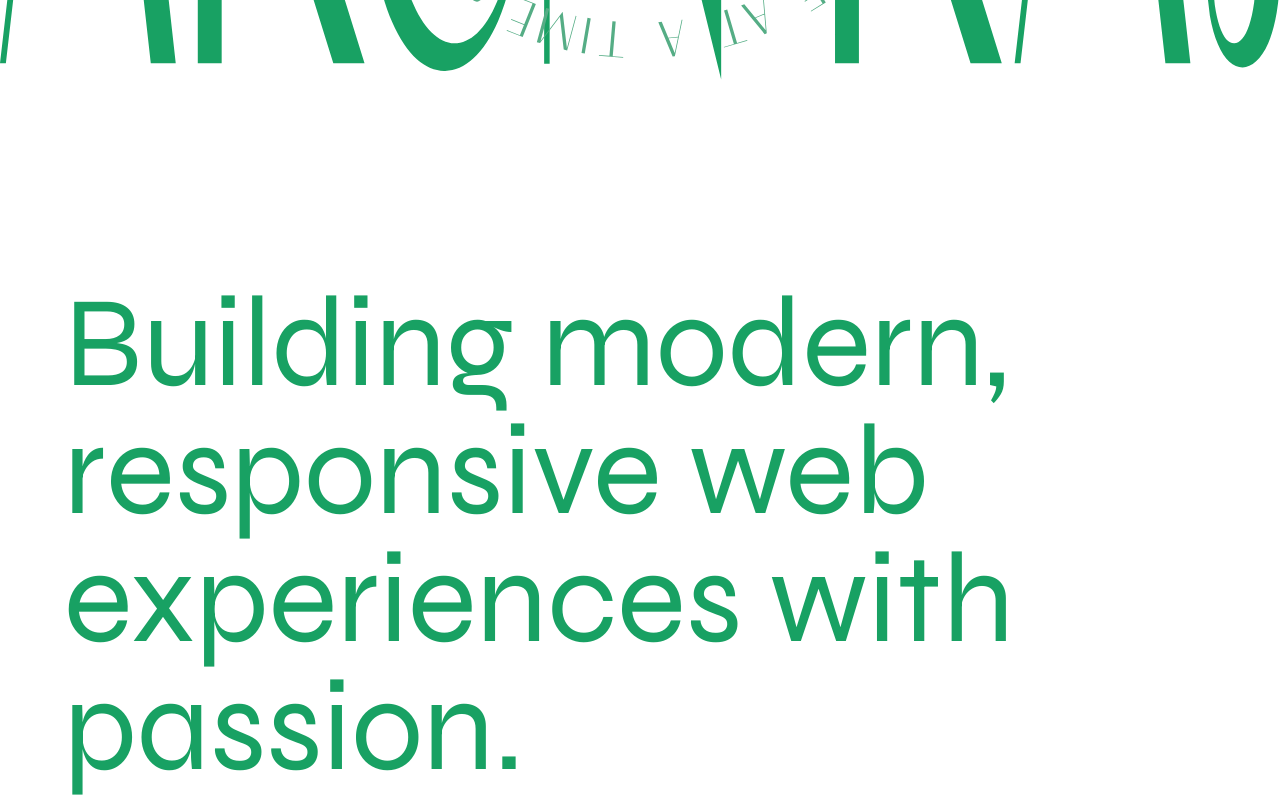
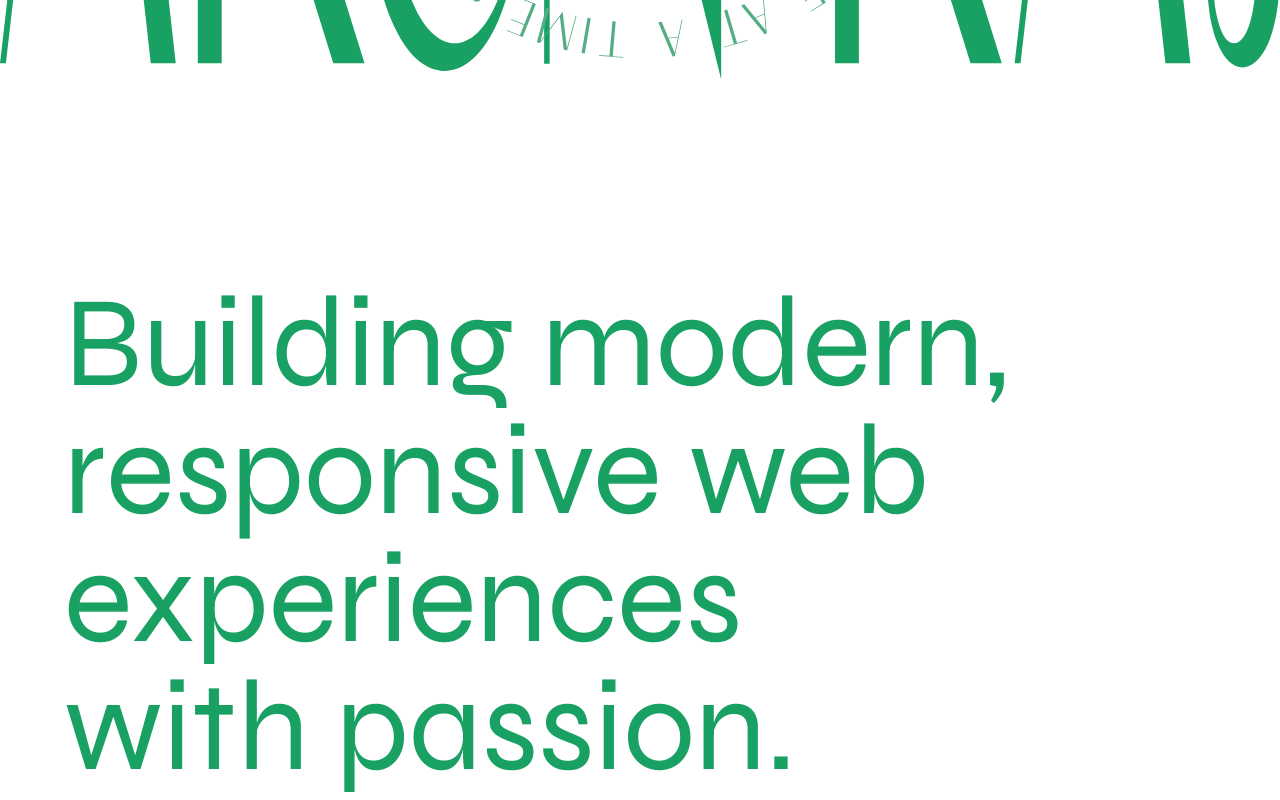
Before and after one commit to arunrajwebdeveloper/portfolio, a React (Vite) app: page / in a window 1280 px wide. Shown: the part 680-1480 px from the top of the page. Built offline with nearby package versions, Linux system fonts and the light colour scheme.

Commit message:
landing anim

```diff
--- a/src/components/LandingSection.tsx
+++ b/src/components/LandingSection.tsx
@@ -1,34 +1,88 @@
 import { useRef } from "react";
-import { motion, useScroll } from "framer-motion";
+import { useInView, motion, type Variants } from "framer-motion";
 
 const LandingSection = () => {
-  const container = useRef(null);
+  const body = useRef(null);
+  const isInView = useInView(body, { once: false, margin: "-75%" });
 
-  const { scrollYProgress } = useScroll({
-    target: container,
-    offset: ["start 0.9", "start 0.25"],
-  });
+  const animation: Variants = {
+    initial: { y: "100%" },
+    enter: (i) => ({
+      y: "0",
+      transition: {
+        duration: 0.75,
+        ease: [0.33, 1, 0.68, 1],
+        delay: 0.075 * i,
+      },
+    }),
+  };
 
   return (
     <section className="bg-white w-full min-h-screen flex flex-col justify-end">
-      <motion.div ref={container} className="space-y-8 max-w-6xl mx-auto py-40">
-        {/* font-display */}
-        <motion.h1
-          style={{ opacity: scrollYProgress }}
-          className="text-[#18a163] text-9xl text-left"
-        >
-          Building modern, responsive web experiences with passion.
-        </motion.h1>
-        <motion.p
-          style={{ opacity: scrollYProgress }}
-          className="mt-4 text-slate-700 text-6xl leading-20 text-left"
-        >
+      <div ref={body} className="space-y-8 max-w-6xl mx-auto py-40">
+        <div>
+          {[
+            "Building modern, ",
+            "responsive web experiences ",
+            "with passion.",
+          ].map((phrase, index) => {
+            return (
+              <div key={index} className="overflow-hidden">
+                <motion.h1
+                  custom={index}
+                  variants={animation}
+                  initial="initial"
+                  animate={isInView ? "enter" : ""}
+                  className="text-[#18a163] text-9xl text-left m-0"
+                >
+                  {phrase}
+                </motion.h1>
+              </div>
+            );
+          })}
+        </div>
+        <motion.p className="mt-4 text-slate-700 text-6xl leading-20 text-left">
           I’m <span className="font-sans">Arun Raj</span>, by the way — thanks
           for visiting my portfolio!
         </motion.p>
-      </motion.div>
+      </div>
     </section>
   );
 };
 
 export default LandingSection;
+
+// import { useRef } from "react";
+// import { motion, useScroll } from "framer-motion";
+
+// const LandingSection = () => {
+//   const container = useRef(null);
+
+//   const { scrollYProgress } = useScroll({
+//     target: container,
+//     offset: ["start 0.9", "start 0.25"],
+//   });
+
+//   return (
+//     <section className="bg-white w-full min-h-screen flex flex-col justify-end">
+//       <motion.div ref={container} className="space-y-8 max-w-6xl mx-auto py-40">
+//         {/* font-display */}
+//         <motion.h1
+//           style={{ opacity: scrollYProgress }}
+//           className="text-[#18a163] text-9xl text-left"
+//         >
+//           Building modern, responsive web experiences with passion.
+//         </motion.h1>
+//         <motion.p
+//           style={{ opacity: scrollYProgress }}
+//           className="mt-4 text-slate-700 text-6xl leading-20 text-left"
+//         >
+//           I’m <span className="font-sans">Arun Raj</span>, by the way — thanks
+//           for visiting my portfolio!
+//         </motion.p>
+//       </motion.div>
+//     </section>
+//   );
+// };
+
+// export default LandingSection;
```
